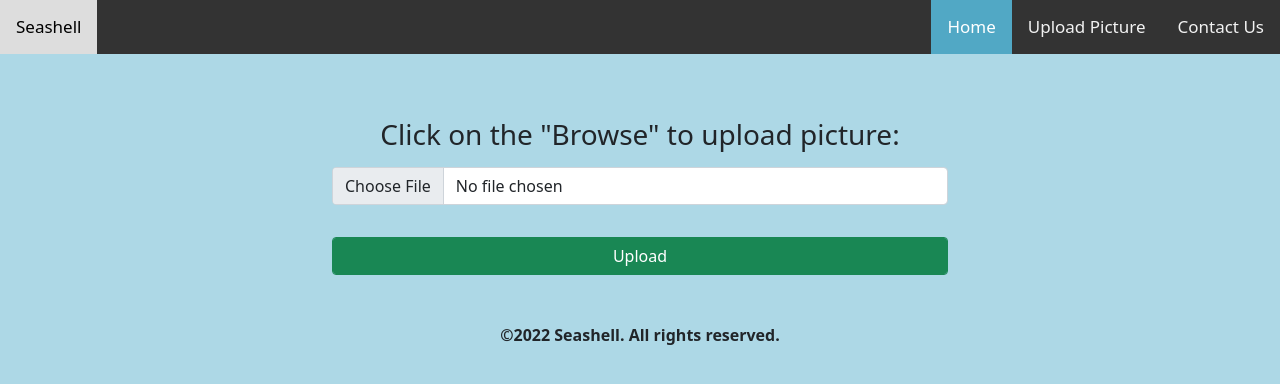
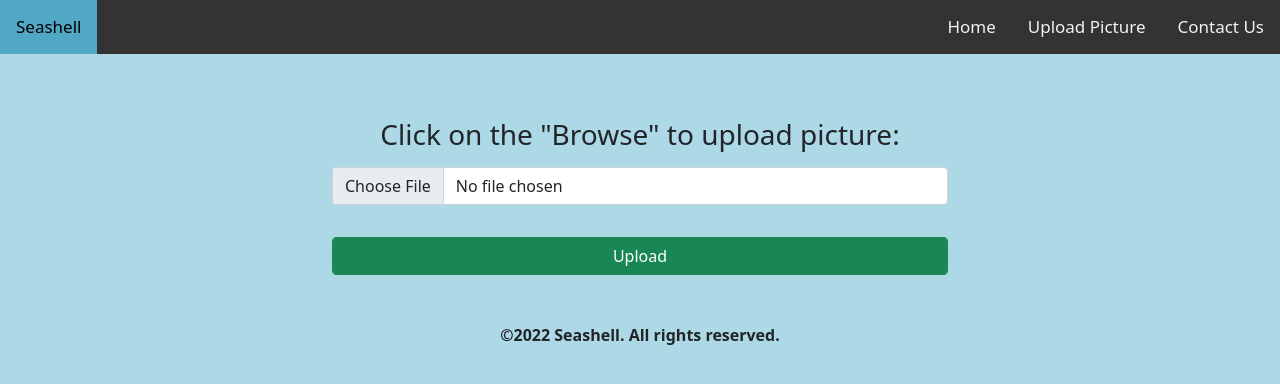
Before and after one commit to Ademola111/seashell, a Flask app: page /upload in a window 1280 px wide. Shown: the top 384 px of the page. Run offline with Flask 2, Linux system fonts and the light colour scheme.

Commit message:
ok like this

```diff
--- a/templates/base.html
+++ b/templates/base.html
@@ -20,14 +20,14 @@
       }
 
       .topnav a:hover {
-        background-color: #ddd;
+        background-color: #51a8c5;
         color: black;
       }
 
-      .topnav a.active {
+      /* .topnav a.active {
         background-color: #51a8c5;
         color: white;
-      }
+      } */
 
       .float-img{
             margin-right:20px;
@@ -54,9 +54,9 @@
       <div class="topnav">
         <a href="{{url_for('home')}}">Seashell</a>
         <div style="float:right;">
-          <a class="active" href="{{url_for('home')}}">Home  </a>
-          <a href="{{url_for('upload')}}">Upload Picture  </a>
-          <a href="{{url_for('contact')}}">Contact Us</a>
+          <a class="" href="{{url_for('home')}}" id="home">Home  </a>
+          <a class="" href="{{url_for('upload')}}" id="upload">Upload Picture  </a>
+          <a class="" href="{{url_for('contact')}}" id="contact">Contact Us</a>
         </div>
       </div>
   </header>
@@ -67,5 +67,8 @@
       <p style=" text-align: center"><strong>©2022 Seashell. All rights reserved.</strong>
       </p>
   </div>
+
+
   </body>
+
 </html>
```
Also changed, not shown: templates/result.html (+6 -2 lines).
